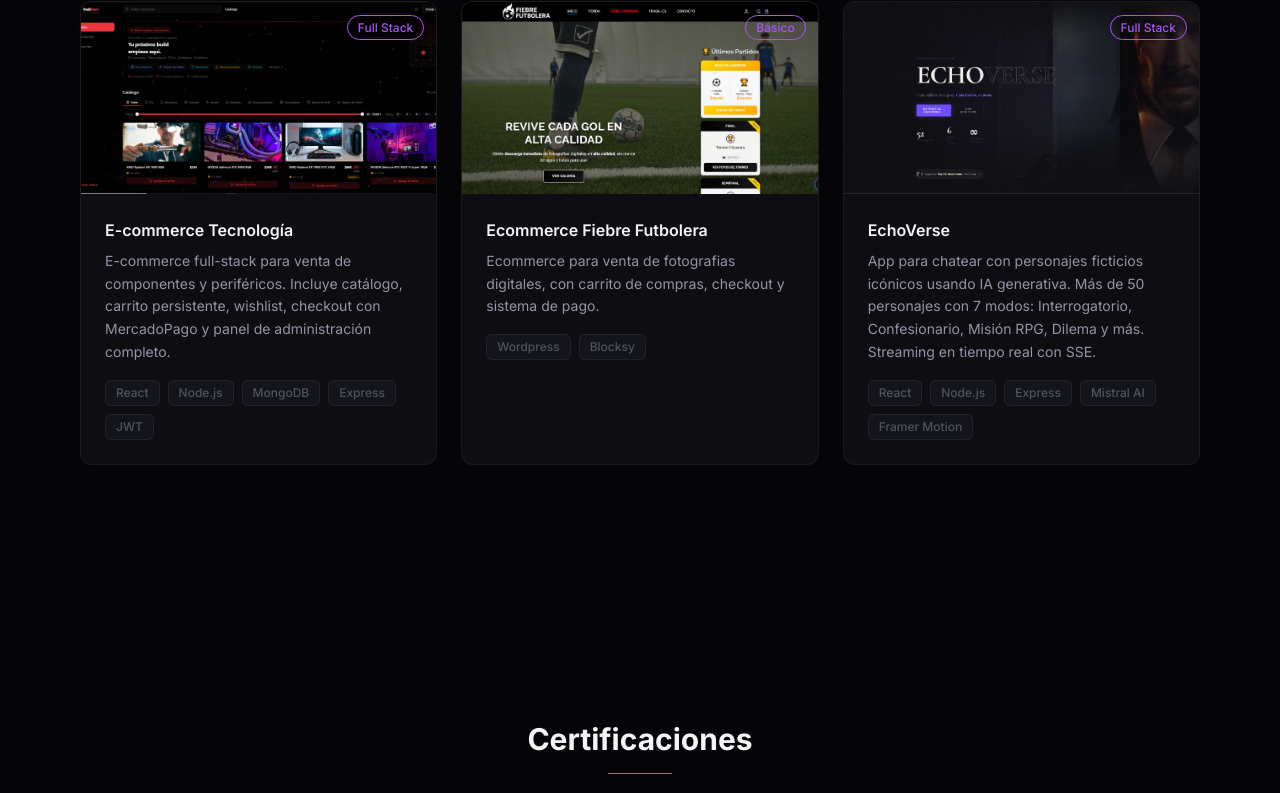
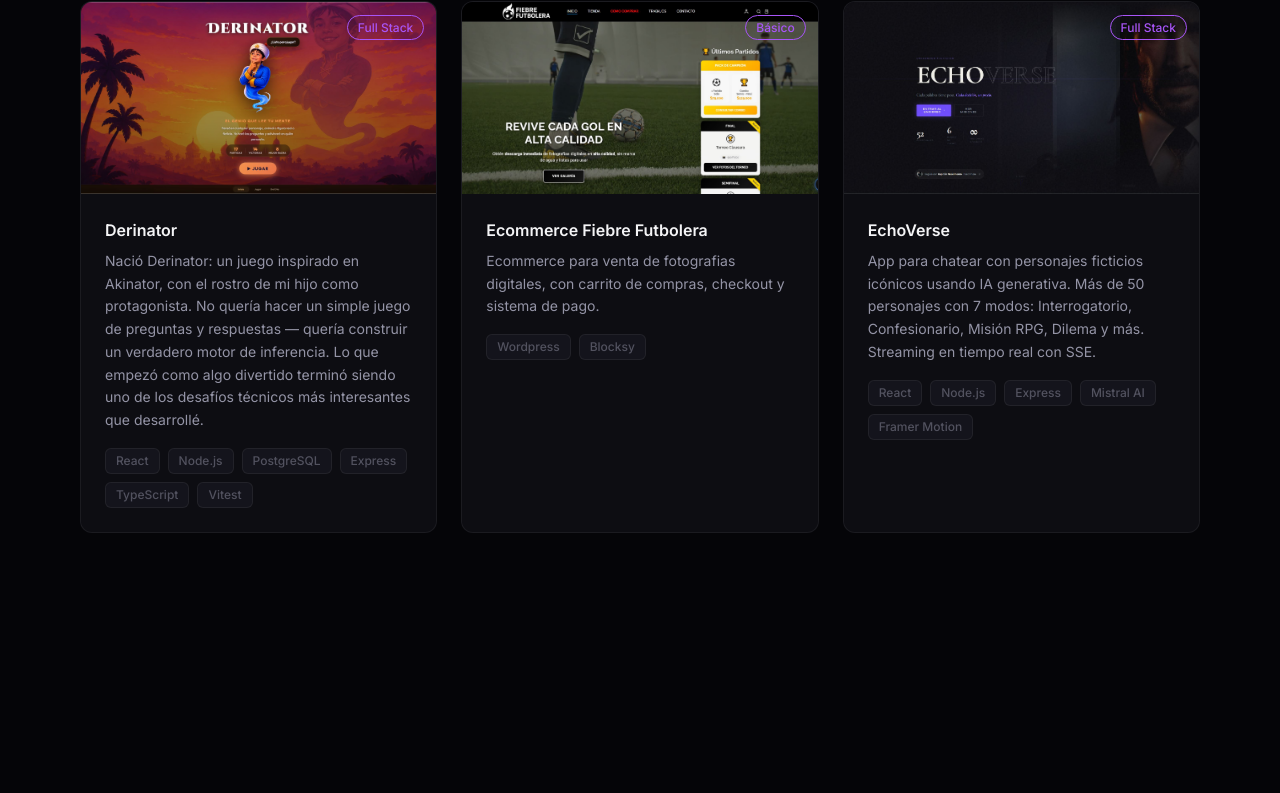
Before and after one commit to cristian-micchele-dev/porfolio-cristian-micchele-dev, a React (Vite) app: page / in a window 1280 px wide. Shown: the part 5410-6203 px from the top of the page. Built offline with nearby package versions, Linux system fonts and the light colour scheme.

Commit message:
feat: reemplazar E-commerce Tecnología por proyecto Derinator
Actualiza projectsData.js con el nuevo proyecto Derinator (clon de
Akinator con motor de inferencia propio). Agrega imagen y actualiza
CLAUDE.md con comandos de test y descripción de Tailwind v4.

```diff
--- a/src/data/projectsData.js
+++ b/src/data/projectsData.js
@@ -9,7 +9,7 @@ import SitioArtesMarciales from "../assets/images/projects/sitioartesmarciales1.
 import landingAnimada from "../assets/images/projects/landingAnimada.png";
 import Login from "../assets/images/projects/Login.JPG";
 import FiebreFutbolera from "../assets/images/experiencie/fiebrefutbolera.JPG";
-import EcommerceTecnology from "../assets/images/projects/eccomerceTecnology.JPG";
+import Derinator from "../assets/images/projects/derinator1.JPG";
 
 // Proyectos básicos
 export const backendProjects = [
@@ -89,14 +89,14 @@ export const frontendProjects = [
 export const fullStackProjects = [
   {
     id: 10,
-    title: "E-commerce Tecnología",
+    title: "Derinator",
     description:
-      "E-commerce full-stack para venta de componentes y periféricos. Incluye catálogo, carrito persistente, wishlist, checkout con MercadoPago y panel de administración completo.",
-    technologies: ["React", "Node.js", "MongoDB", "Express", "JWT"],
+      "Nació Derinator: un juego inspirado en Akinator, con el rostro de mi hijo como protagonista. No quería hacer un simple juego de preguntas y respuestas — quería construir un verdadero motor de inferencia. Lo que empezó como algo divertido terminó siendo uno de los desafíos técnicos más interesantes que desarrollé.",
+    technologies: ["React", "Node.js", "PostgreSQL", "Express", "TypeScript", "Vitest"],
     inProgress: false,
-    demoUrl: "https://eccomerce-techstore.onrender.com/",
-    codeUrl: "https://github.com/cristian-micchele-dev/Eccomerce-TechStore",
-    image: EcommerceTecnology,
+    demoUrl: "https://lnkd.in/de6eKUtZ",
+    codeUrl: "https://lnkd.in/dWWxsc5K",
+    image: Derinator,
   },
   {
     id: 8,
```
Also changed, not shown: src/assets/images/projects/derinator1.JPG (added), 1 other file (tests, documents, lock files or other folders).
